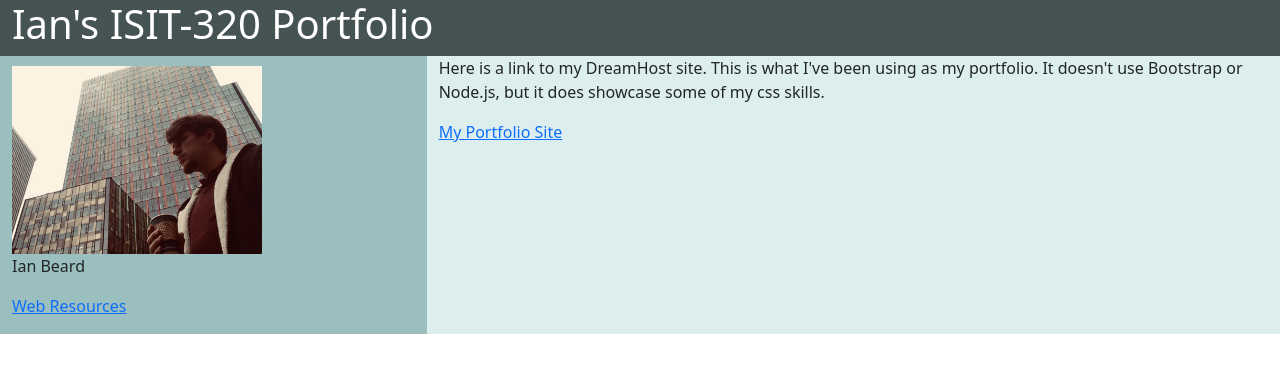
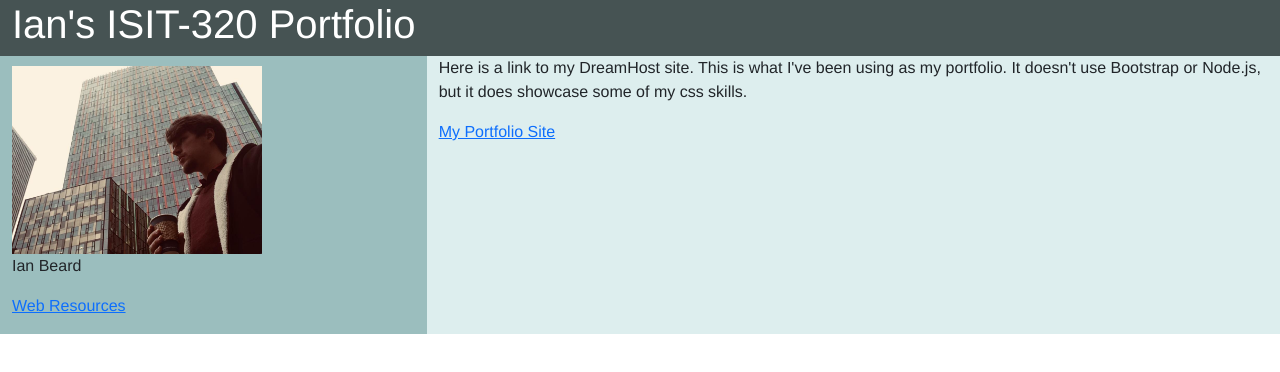
Before and after one commit to ianbeard0159/WebRoot, a plain HTML site: page index.html in a window 1280 px wide. Drawn offline with nearby package versions, Linux system fonts and the light colour scheme.

Commit message:
changed font

```diff
--- a/css/main.css
+++ b/css/main.css
@@ -1,3 +1,6 @@
+body{
+    font-family: Helvetica, sans-serif;
+}
 #main-container{
     background-color:rgb(70, 83, 83);
 }
```
